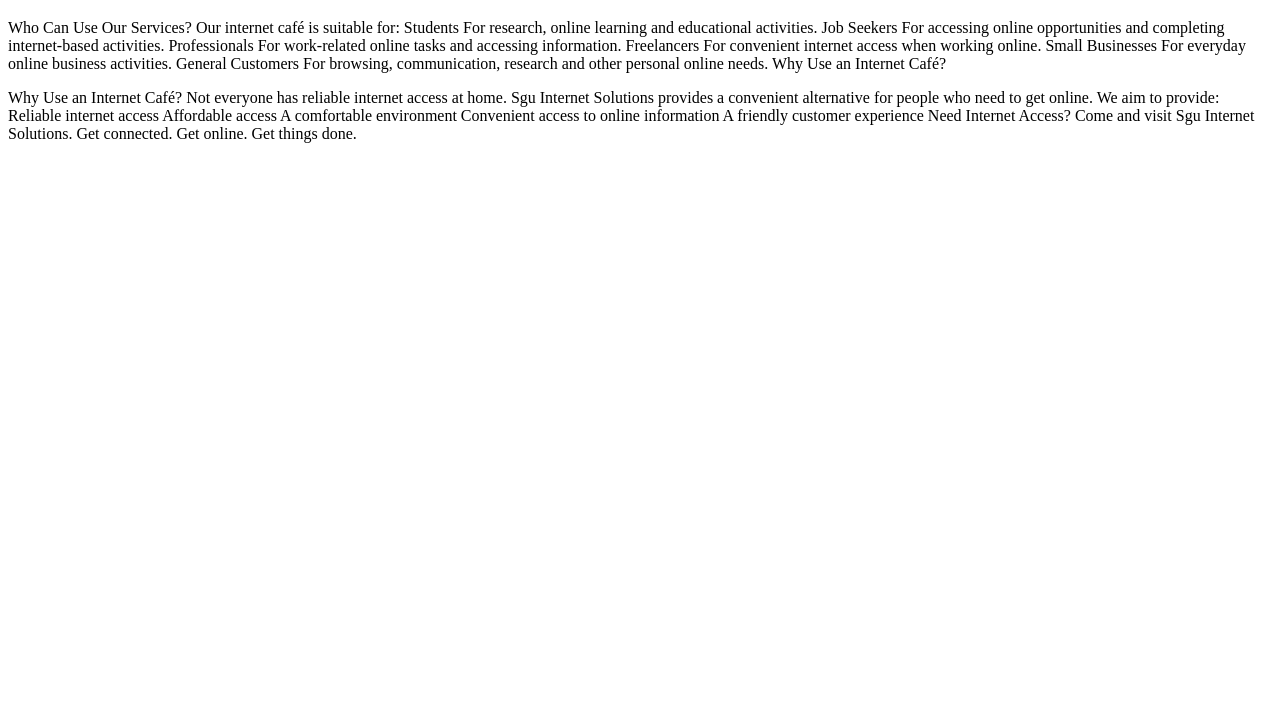
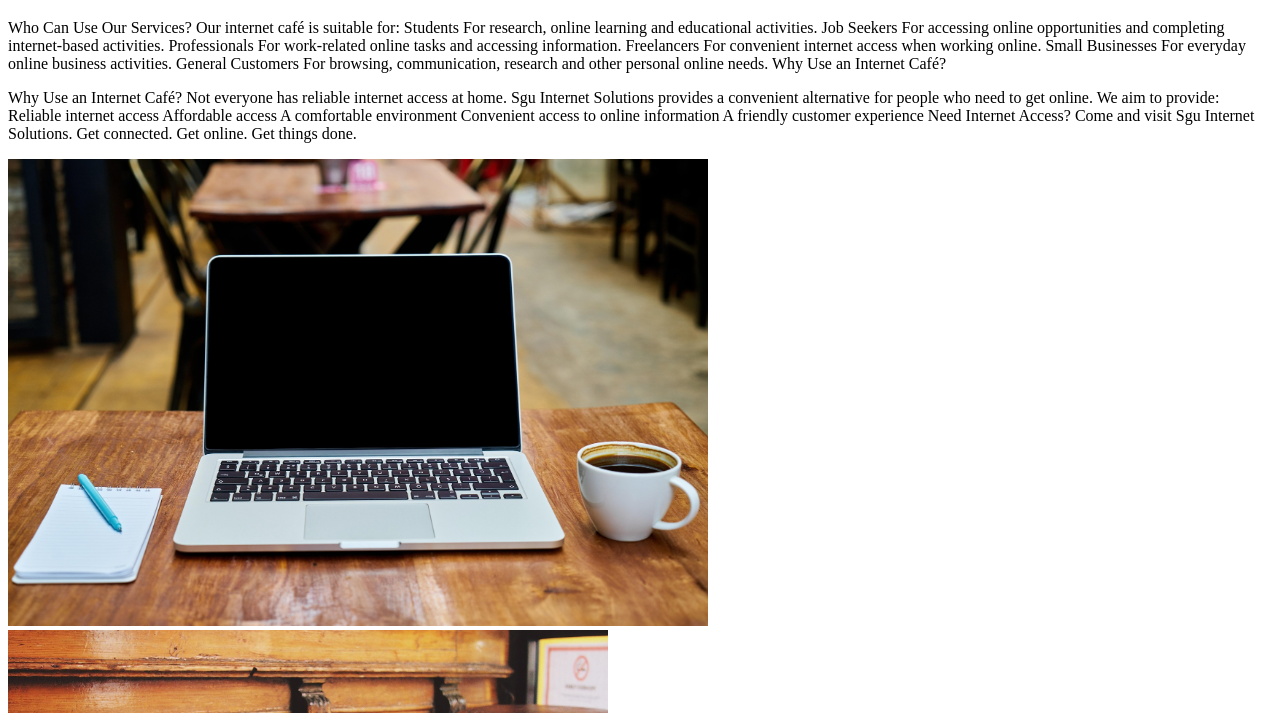
Before and after one commit to sphasgubudu5-collab/sguinternetsolutions, a plain HTML site: page services.html in a window 1280 px wide. Shown: the part 87-800 px from the top of the page. Drawn offline with Linux system fonts and the light colour scheme.

Commit message:
Fixed an error on services
Fixed an error on services because it missed an extension on .html hence why it wasn't showing on the website or it was showing an error when you clicked on it.

```diff
--- a/services.html
+++ b/services.html
@@ -9,7 +9,7 @@
         <a class="nav" href="aboutus.html">About Us</a>
         <a class="nav" href="contactus.html">Contact Us</a>
         <a class="nav" href="customerinfomation.html">Customer Information</a>
-        <a class="nav" href="services">Services</a>
+        <a class="nav" href="services.html">Services</a>
 
 <h1>Services</h1>
 <p>Who Can Use Our Services?
@@ -52,5 +52,8 @@
 Come and visit Sgu Internet Solutions.
 
 Get connected. Get online. Get things done.</p>
+
+<img src="images/engin_akyurt-coffee-part 2.5.jpg"width=700px/> <img src="images/stocksnap-stools-part 2.6.jpg"width=600px/>
+Fixed an error on services.html, the services missed an html option.
 </body>
 </html>
```
Also changed, not shown: aboutus.html (+1 -1 lines), contactus.html (+1 -1 lines), customerinfomation.html (+1 -1 lines), index.html (+1 -1 lines).
